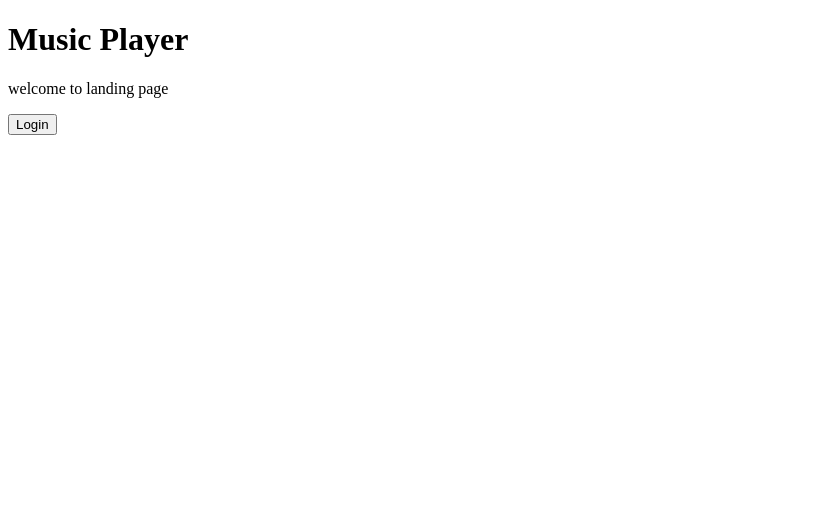
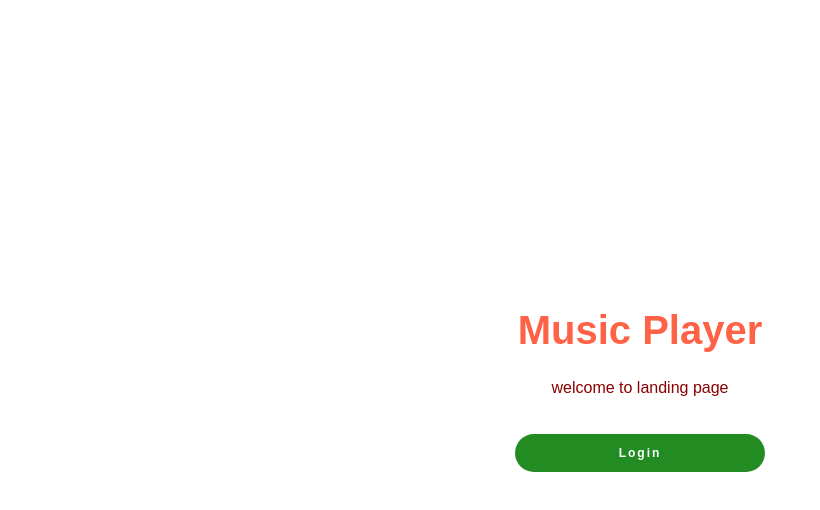
Before and after one commit to titanajinurceha/generasi-gigih-homework, a React (Create React App) app: page / in a window 1280 px wide. Shown: the top 510 px of the page, without its empty margins (0-820 px from the left). Built offline with nearby package versions, Linux system fonts and the light colour scheme; no server answers.

Commit message:
Styling: Grid and Flexbox

```diff
--- a/src/App.css
+++ b/src/App.css
@@ -1,38 +1,9 @@
-.App {
-  text-align: center;
+* {
+  box-sizing: border-box;
+  margin: 0;
+  padding: 0;
+  font-family: sans-serif;
 }
-
-.App-logo {
-  height: 40vmin;
-  pointer-events: none;
+.app {
+  display: grid;
 }
-
-@media (prefers-reduced-motion: no-preference) {
-  .App-logo {
-    animation: App-logo-spin infinite 20s linear;
-  }
-}
-
-.App-header {
-  background-color: #282c34;
-  min-height: 100vh;
-  display: flex;
-  flex-direction: column;
-  align-items: center;
-  justify-content: center;
-  font-size: calc(10px + 2vmin);
-  color: white;
-}
-
-.App-link {
-  color: #61dafb;
-}
-
-@keyframes App-logo-spin {
-  from {
-    transform: rotate(0deg);
-  }
-  to {
-    transform: rotate(360deg);
-  }
-}
--- a/src/components/Track/style.module.css
+++ b/src/components/Track/style.module.css
@@ -1,7 +1,6 @@
 .wrapper-track-list {
   padding: 10px;
   margin: 10px 0px;
-  /* background-color: ghostwhite; */
   display: grid;
   grid-template-columns: 40px 80px 3fr 1fr 1fr;
   grid-template-rows: 30px 30px;
@@ -11,41 +10,36 @@
   column-gap: 10px;
   row-gap: 10px;
   align-items: center;
-  color: whitesmoke;
   border: 1px solid grey;
+  border-radius: 8px;
+  box-shadow: 0px 0px 5px rgb(17, 16, 16);
 }
 
 .wrapper-track-list:hover {
-  background-color: black;
+  background-color: #f2c05b;
 }
 
 .track-number {
   grid-area: number;
-  /* background-color: gray; */
   justify-self: center;
 }
 
 .track-image {
   grid-area: image;
-  /* background-color: gold; */
 }
 
 .track-title {
   grid-area: title;
-  /* background-color: gray; */
 }
 .track-artist {
   grid-area: artist;
-  /* background-color: gray; */
 }
 
 .track-duration {
   grid-area: duration;
-  /* background-color: gray; */
 }
 .track-action {
   grid-area: action;
-  /* background-color: gray; */
 }
 
 .track-action button {
--- a/src/components/layout/navbar/style.module.css
+++ b/src/components/layout/navbar/style.module.css
@@ -1,35 +1,32 @@
 .wrapper-navbar {
-    color: whitesmoke;
-    width: 100vw;
+  width: 100%;
   height: 70px;
-    background-color: #252a34;
-    display: grid;
-    grid-template-areas: "logo menus";
-    grid-template-columns: 1fr 2fr;
+  background-color: #f2b858;
+  display: flex;
+  justify-content: space-between;
+  align-items: center;
 }
 
 .logo {
-    grid-area: logo;
-    padding: 20px 30px;
+  margin-left: 30px;
 }
 
 .menus {
-    grid-area: menus;
-    padding: 25px 30px;
-    justify-self: end;
+  margin-right: 30px;
 }
 
-  .menu {
-    color: whitesmoke;
+.menus button {
+  background-color: #f2c55d;
+  border: none;
+  padding: 10px;
+  border-radius: 8px;
   font-weight: bold;
-    text-decoration: none;
-    margin: 0px 10px;
-    padding: 5px 25px;
-    border: none;
-    background-color: #252a34;
+  cursor: pointer;
+  margin: 20px;
+  transition: all 0.2s ease-in-out;
 }
 
-  .menu:hover {
-    color: gainsboro;
-    cursor: pointer;
+.menus button:hover {
+  background-color: goldenrod;
+  transform: scale(1.1);
 }
--- a/src/components/searchBar/style.module.css
+++ b/src/components/searchBar/style.module.css
@@ -1,4 +1,4 @@
-.wrapper-search-bar input {
+.wrapperSearchBar input {
     border-style: none;
     padding: 10px;
     width: 250px;
@@ -7,10 +7,10 @@
     outline: none;
   }
 
-  .wrapper-search-bar button {
+  .wrapperSearchBar button {
     width: 100px;
   }
 
-  .wrapper-search-bar button:hover {
+  .wrapperSearchBar button:hover {
     background-color: green;
   }
--- a/src/components/trackStructure/style.module.css
+++ b/src/components/trackStructure/style.module.css
@@ -11,10 +11,10 @@
     column-gap: 10px;
     row-gap: 10px;
 
-    animation: skeleton 1s ease infinite alternate;
+    animation: structure 1s ease infinite alternate;
   }
 
-  @keyframes skeleton {
+  @keyframes structure {
     to {
       opacity: 0.5;
     }
--- a/src/pages/CreatePlaylist/style.module.css
+++ b/src/pages/CreatePlaylist/style.module.css
@@ -1,23 +1,47 @@
-.rowCenter{
-    display: flex;
-    flex-direction: row;
-    justify-content: center;
-    align-items: center;
-    margin-bottom: 1em;
+.wrapper-create-playlist {
+  background-color: #f7f7f7;
+  min-height: 100vh;
+  display: grid;
+  grid-template-areas: " left-section right-section";
+  grid-template-columns: 4fr 1fr;
 }
 
-.inputText{
-    font-size: 20px;
-    margin-right: 0.5em;
+.left-section {
+  grid-area: left-section;
 }
 
-.searchButton{
-    padding: 0.5em;
+.header {
+  display: flex;
+  justify-content: space-between;
 }
 
-.headerWrapper{
-    display: flex;
-    justify-content: center;
-    overflow: hidden;
-    padding: 1em;
+.header button {
+  align-self: center;
+  margin-right: 30px;
 }
+
+.left-section h3 {
+  padding: 30px;
+}
+
+.search-bar {
+  padding: 0px 30px;
+}
+
+.list-track {
+  padding: 15px 30px;
+}
+
+.right-section {
+  grid-area: right-section;
+  padding: 20px;
+  box-shadow: 0px 12px 10px rgb(17, 16, 16);
+}
+
+.right-section h3 {
+  padding: 20px;
+}
+
+.form-create-playlist {
+  padding: 0px 20px;
+}
--- a/src/pages/Landingpage/index.js
+++ b/src/pages/Landingpage/index.js
@@ -28,7 +28,7 @@ export default function Landingpage() {
   }, [dispatch, history]);
 
   return (
-    <div className={Style.wrapperHome}>
+    <div className={Style.wrapper}>
       <div className={Style.banner}>
         <h1>Music Player</h1>
         <p>welcome to landing page</p>
--- a/src/pages/Landingpage/style.module.css
+++ b/src/pages/Landingpage/style.module.css
@@ -1,19 +1,61 @@
-.container{
-    display: flex;
-    flex-direction: row;
-    justify-content: center;
-    align-items: center;
-    height: 100vh;
+.wrapper {
+  width: 100%;
+  height: 100vh;
+  color: whitesmoke;
+  display: flex;
+  justify-content: center;
+  align-items: center;
+  padding: 50px;
 }
 
-.button{
-    padding: 0.5em 1.5em;
-    background-color: rgb(26, 167, 26);
-    border: 0;
-    color: white;
-    box-shadow: 0 4px 8px 0 rgba(0, 0, 0, 0.2), 0 6px 20px 0 rgba(0, 0, 0, 0.19);
-    border-radius: 6px;
-    cursor: pointer;
-    font-size: large;
-    font-weight: 800;
+.banner {
+  width: 550px;
+  height: 200px;
+  display: flex;
+  flex-direction: column;
+  justify-content: space-around;
+  text-align: center;
 }
+
+.banner h1 {
+  font-size: 40px;
+  font-weight: 800;
+  color: tomato;
+}
+
+.banner p {
+  margin-top: 10px;
+  color: darkred;
+}
+
+.banner button {
+  margin: 20px auto;
+  padding: 12px;
+  font-size: 12px;
+  border-radius: 20px;
+  letter-spacing: 2px;
+  border: none;
+  color: white;
+  width: 250px;
+  background-color: forestgreen;
+  cursor: pointer;
+  align-self: center;
+  font-weight: bold;
+  transition: all 0.2s ease-in-out;
+}
+
+.banner button:hover {
+  background-color: green;
+  transform: scale(1.1);
+}
+
+@media (max-width: 767px) {
+  .banner {
+    width: 400px;
+  }
+
+  .banner h1 {
+    font-size: 30px;
+    font-weight: 600;
+  }
+}
```
Lines whose indentation alone changed are shown as unchanged.
